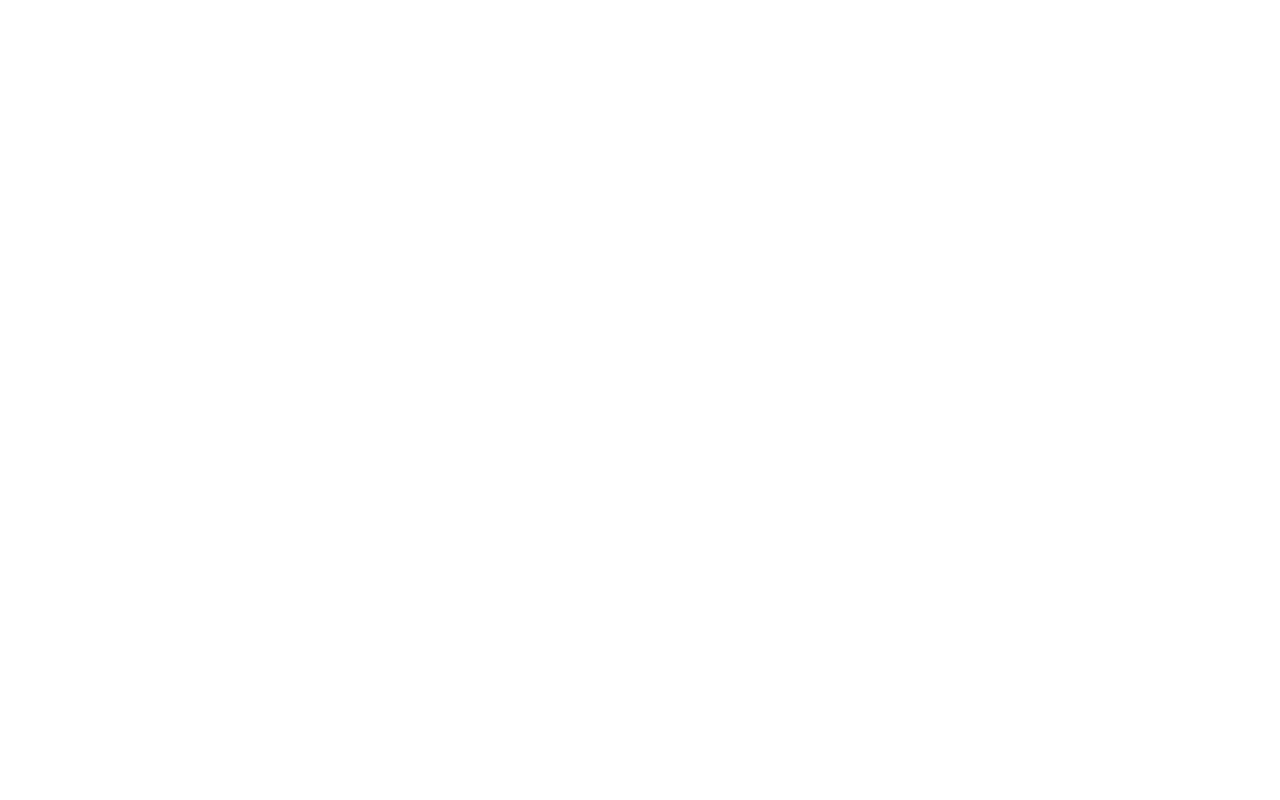
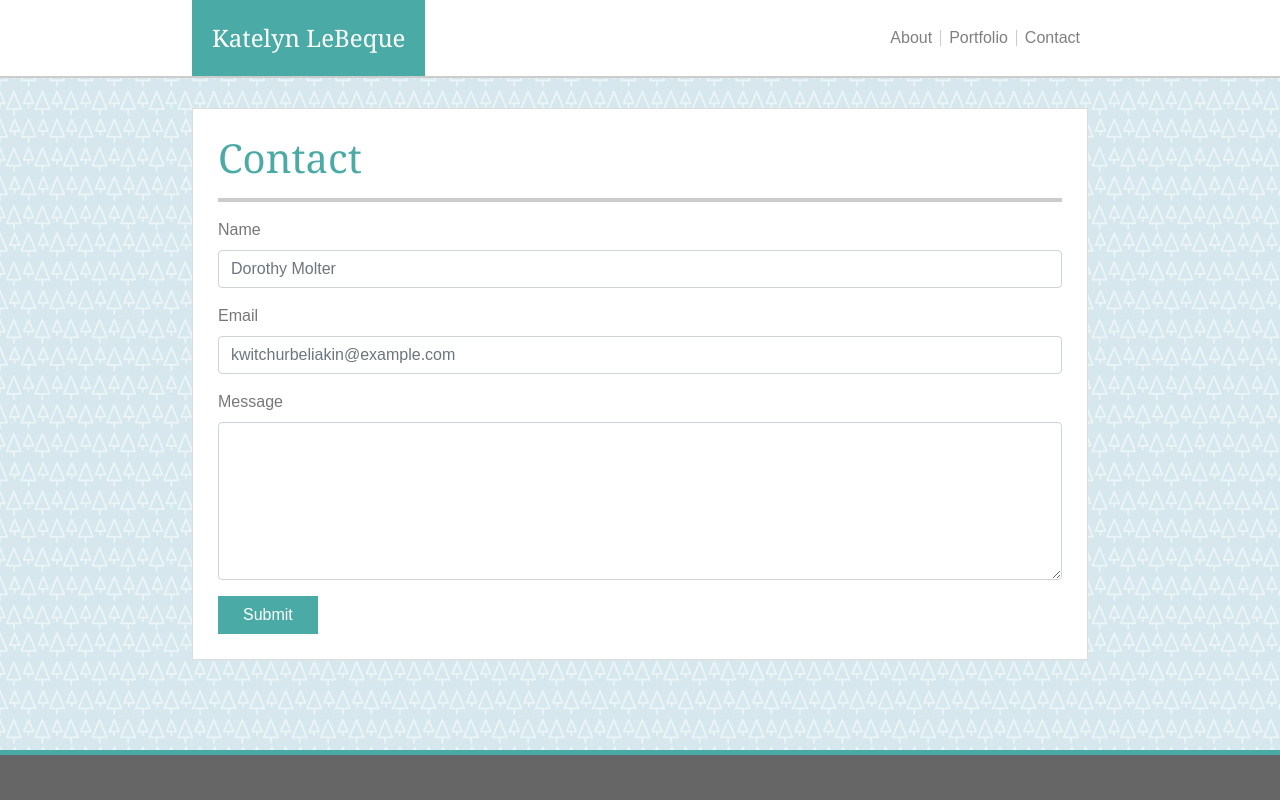
Before and after one commit to katelebe/Katelyn-LeBeque-prework, a plain HTML site: page Module-1_Assessment/contact.html in a window 1280 px wide. Drawn offline with nearby package versions, Linux system fonts and the light colour scheme.

Commit message:
contact page completed

```diff
--- a/Module-1_Assessment/assets/css/style.css
+++ b/Module-1_Assessment/assets/css/style.css
@@ -62,6 +62,14 @@ img {
     min-width: 175px;
 }
 
+.btn {
+    background-color: #4aaaa5;
+    color: #ffffff;
+    border-radius: 0;
+    padding-left: 24px;
+    padding-right: 24px;
+}
+
 .footer {
     position: fixed;
     left: 0;
--- a/Module-1_Assessment/contact.html
+++ b/Module-1_Assessment/contact.html
@@ -0,0 +1,60 @@
+<!DOCTYPE html>
+<html lang="en">
+<head>
+    <meta charset="UTF-8">
+    <meta name="viewport" content="width=device-width, initial-scale=1.0">
+    <meta http-equiv="X-UA-Compatible" content="ie=edge">
+    <link rel="stylesheet" href="./assets/css/reset.css">
+    <link rel="stylesheet" href="https://stackpath.bootstrapcdn.com/bootstrap/4.1.3/css/bootstrap.min.css">
+    <link rel="stylesheet" href="./assets/css/style.css">
+    <title> About Me </title>
+</head>
+
+<body>
+
+    <div class="container-fluid">
+
+        <nav class="navbar sticky-top navbar-expand-md navbar-light">
+            <nav class="container-fluid mx-auto">
+                <a class="navbar-brand" href="#"> Katelyn LeBeque </a>
+                <button class="navbar-toggler" type="button" data-toggle="collapse" data-target="#navbarNavAltMarkup" aria-controls="navbarNavAltMarkup" aria-expanded="false" aria-label="Toggle navigation">
+                    <span class="navbar-toggler-icon"></span>
+                </button>
+                <div class="collapse navbar-collapse justify-content-end">
+                    <div class="navbar-nav" style="line-height: 0.005;">
+                    <a class="nav-item nav-link" href="#" style="border-right: 1px solid #cccccc;"> About </a>
+                    <a class="nav-item nav-link" href="#" style="border-right: 1px solid #cccccc;"> Portfolio </a>
+                    <a class="nav-item nav-link" href="#"> Contact </a>
+                    </div>
+                </div>
+            </nav>
+        </nav>
+
+        <div class="jumbotron mx-auto">
+            <h1 style="white-space: nowrap;"> Contact </h1>
+            <hr>
+
+            <form>
+                <div class="form-group">
+                    <label for="name">Name</label>
+                    <input type="name" class="form-control" id="name" placeholder="Dorothy Molter">
+                </div>
+                <div class="form-group">
+                    <label for="email">Email</label>
+                    <input type="email" class="form-control" id="email" placeholder="kwitchurbeliakin@example.com">
+                </div>
+                <div class="form-group">
+                    <label for="message">Message</label>
+                    <textarea class="form-control" id="message" rows="6"></textarea>
+                </div>
+                <button type="submit" class="btn">Submit</button>
+            </form>
+        </div>
+
+        <footer class="footer"></footer>
+
+    </div>
+
+</body>
+
+</html>
```
Also changed, not shown: Module-1_Assessment/portfolio.html (+46 -0 lines).
